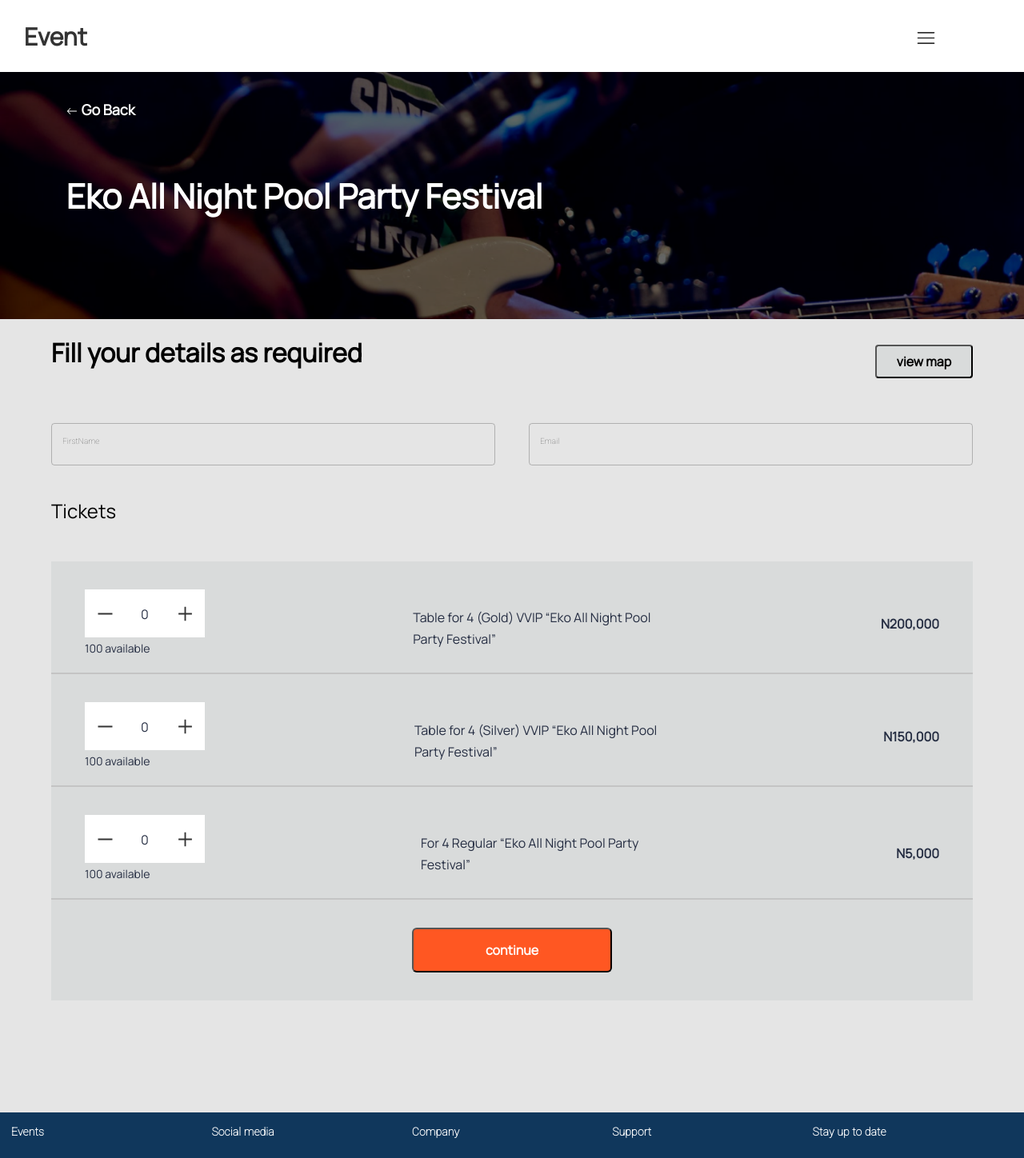
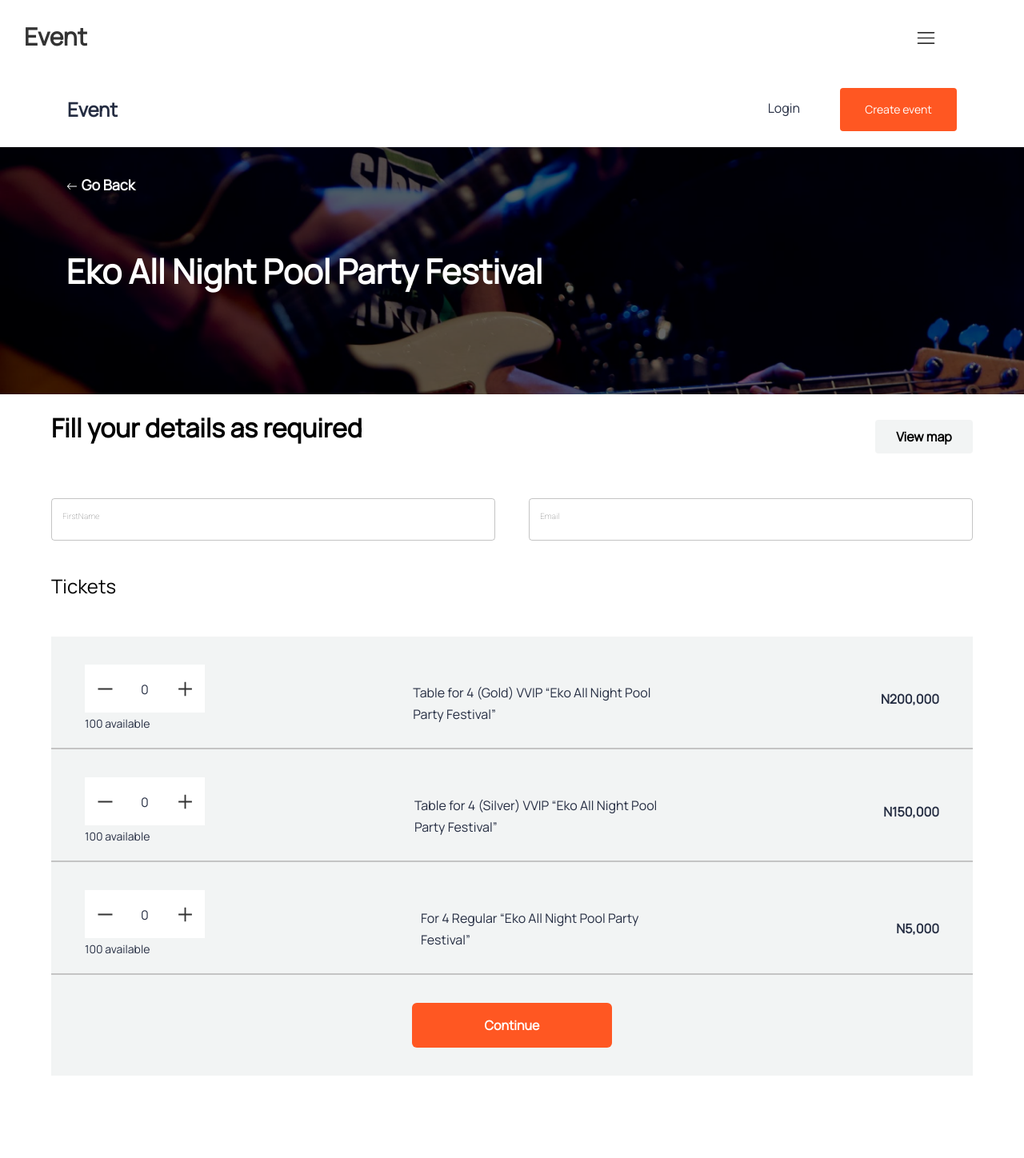
Before and after one commit to decadevs/event-booking-frontend-sq12, a React (Vite) app: page /ticket-selection in a window 1280 px wide. Shown: the top 1448 px of the page at 80% size. Built offline with nearby package versions, Linux system fonts and the light colour scheme.

Commit message:
final update

```diff
--- a/src/pages/ticketSelection/index.tsx
+++ b/src/pages/ticketSelection/index.tsx
@@ -12,17 +12,8 @@ import { BsArrowLeft } from "react-icons/bs";
 import ticks from "../../assets/ticketSelection/ticks.png";
 import { width } from "@material-ui/system";
 import { RxDropdownMenu as Hamburger } from "react-icons/rx";
-import {
-  AppBar,
-  Toolbar,
-  IconButton,
-  Typography,
-  MenuItem,
-  Menu,
-} from "@material-ui/core";
-import MenuIcon from "@material-ui/icons/Menu";
+import { IconButton, MenuItem, Menu } from "@material-ui/core";
 import {stlyedSelection} from './ticketStyles'
-import { Email } from "@material-ui/icons";
 
 
 const TicketSelection: React.FC = () => {
@@ -77,7 +68,7 @@ const handleEmailChange = (event:React.ChangeEvent<HTMLInputElement>) => {
   };
   return (
     <div>
-      {/* <div className={selections.header1}>
+      <div className={selections.header1}>
         <div className={selections.header2}>
           <p className={selections.eventHead}>Event</p>
           <div className={`${selections.headerBtns} ${showNavbar}`}>
@@ -143,7 +134,7 @@ const handleEmailChange = (event:React.ChangeEvent<HTMLInputElement>) => {
             </MenuItem>
           </Menu>
         </div>
-      </div> */}
+      </div>
       <div className={selections.imgDiv}>
         <img
           src={ticks}
@@ -184,11 +175,10 @@ const handleEmailChange = (event:React.ChangeEvent<HTMLInputElement>) => {
           <div className={selections.headingContainer}>
             <h3 className={selections.intro}>Fill your details as required</h3>
             <Link style={{ textDecoration: "none" }} to={`/map`}>
-              <button className={selections.mapBtn}>view map</button>
+              <button className={selections.mapBtn}>View map</button>
             </Link>
           </div>
           <div className={selections.formContainer}>
-            {/* <div className={selections.inputs}> */}
           <InputField
            label={"FirstName"}
            id=""
@@ -199,8 +189,6 @@ const handleEmailChange = (event:React.ChangeEvent<HTMLInputElement>) => {
            onChange={handleNameChange}
            style={{width:"10em"}}
           />
-          {/* </div> */}
-          {/* <div className={selections.inputs}> */}
           <InputField
            label={"Email"}
            id=""
@@ -210,17 +198,6 @@ const handleEmailChange = (event:React.ChangeEvent<HTMLInputElement>) => {
            placeholder={"Email"}
            onChange={handleEmailChange}
           />
-          {/* </div> */}
-            {/* <form id="first_name" className={`${selections.firstName}`}>
-              <div className="form-group">
-                <label>First name</label>
-                <input type="text" className="form-control input-lg" />
-              </div>
-              <div className="form-group">
-                <label>Email</label>
-                <input type="text" className="form-control input-lg" />
-              </div>
-            </form> */}
           </div>
           <p className={selections.tick}>Tickets</p>
           <TCard>
@@ -418,7 +395,7 @@ const handleEmailChange = (event:React.ChangeEvent<HTMLInputElement>) => {
           <div className={selections.line}></div>
           <div className={selections.continue}>
             <Link style={{ textDecoration: "none" }} to={`/checkout`}>
-              <button className={selections.continueBtn}>continue</button>
+              <button className={selections.continueBtn}>Continue</button>
             </Link>
           </div>
         </div>
--- a/src/pages/ticketSelection/style.css
+++ b/src/pages/ticketSelection/style.css
@@ -1,25 +1 @@
 @import url('https://fonts.googleapis.com/css2?family=Manrope&family=Poppins:ital,wght@1,100&display=swap');
-
-.form-group{
-    padding:10px;
-    border:1px solid;
-    margin:10px;
-    border-radius: 0.8em;
-  }
-  .form-group>label{
-    padding-left: 5px;
-    padding-right: 5px;
-    position:relative;
-    top:-20px;
-    left:20px;
-    background-color: #E5E5E5;
-  }
-  .form-group>input{
-    border:none !important;
-    background-color: transparent;
-  }
-.first_name {
-  display: grid;
-  grid-template-columns: 1fr 1fr;
-  width: 100% !important;
-}
--- a/src/pages/ticketSelection/ticketStyles.ts
+++ b/src/pages/ticketSelection/ticketStyles.ts
@@ -7,7 +7,7 @@ export const stlyedSelection = makeStyles((theme) => ({
       flexDirection: "column",
       justifyContent: "center",
       alignItems: "center",
-      backgroundColor: "#E5E5E5",
+      backgroundColor: "white",
     },
     mainContainer1: {
       display: "flex",
@@ -35,6 +35,7 @@ export const stlyedSelection = makeStyles((theme) => ({
       height: "42px",
       background: "rgba(0, 50, 47, 0.05)",
       borderRadius: "4px",
+      border: "none"
     },
     intro: {
       fontFamily: "Manrope",
@@ -105,6 +106,7 @@ export const stlyedSelection = makeStyles((theme) => ({
       height: "56px",
       left: "475px",
       top: "454px",
+      border: "none",
       background: "#FF5722",
       borderRadius: "6px",
       fontFamily: "Manrope",
@@ -177,6 +179,7 @@ export const stlyedSelection = makeStyles((theme) => ({
       background: "#FF5722",
       borderRadius: "4px",
       color: "#FFFFFF",
+      border: "none",
     },
     eventBanner: {
       width: "100%",
```
